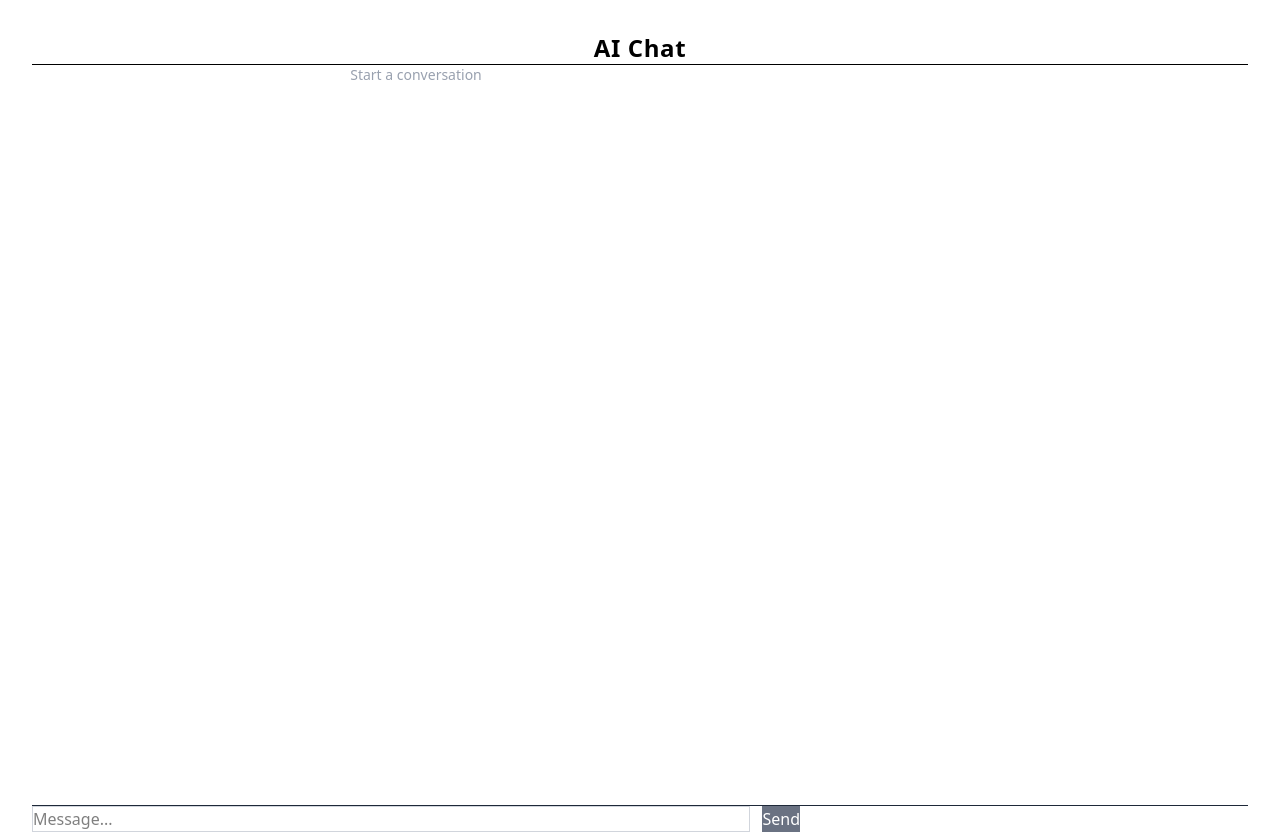
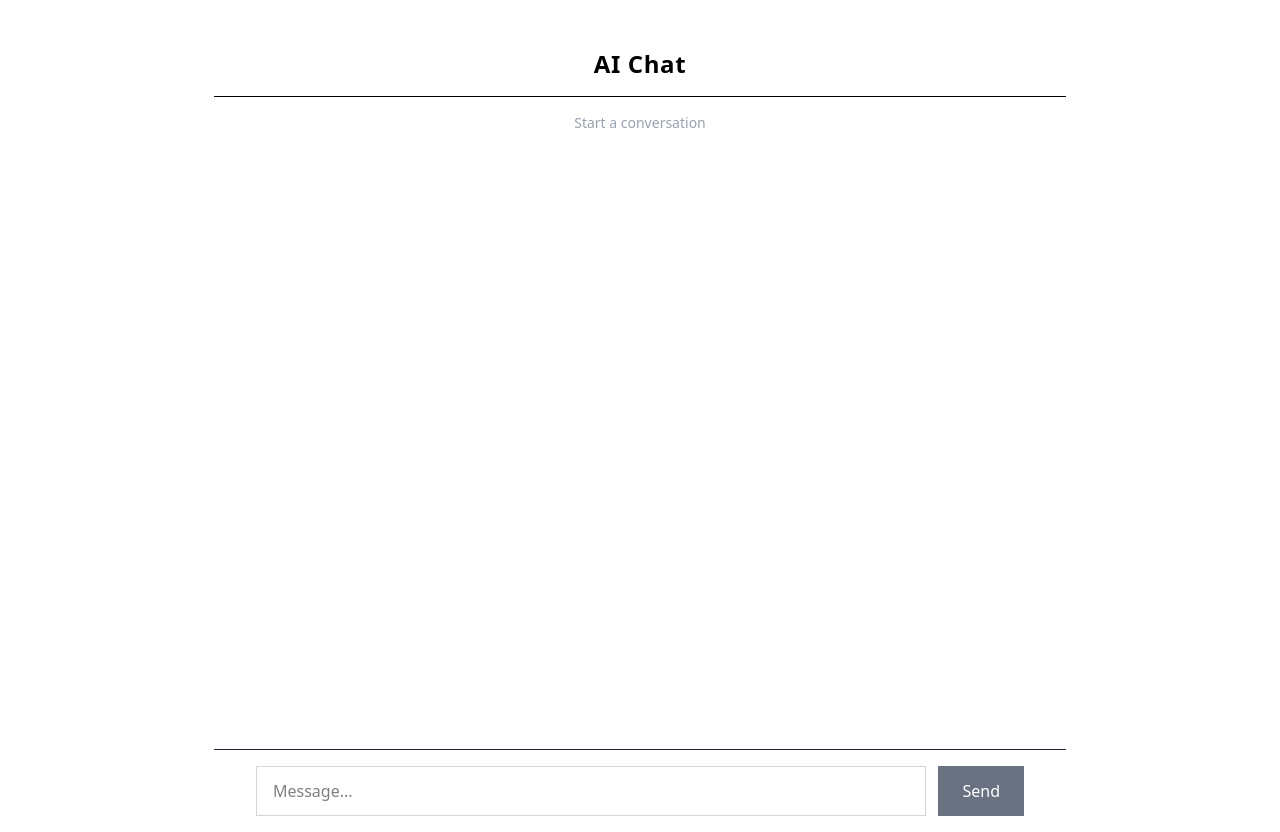
Before and after one commit to Kul-deep-7/MERN-AIchatbot, a React app in the folder frontend/: page / in a window 1280 px wide. Built offline with nearby package versions, Linux system fonts and the light colour scheme; no server answers; the HTML template or start-up script is replaced by a standard one.

Commit message:
style: update layout for App component and remove unnecessary global styles in index.css

```diff
--- a/frontend/src/App.jsx
+++ b/frontend/src/App.jsx
@@ -52,7 +52,7 @@ function App() {
   }
 
   return (
-    <div className='min-h-screen bg-white flex flex-col' >
+    <div className='min-h-screen bg-white flex flex-col max-w-[70%] mx-auto' >
 
       <div className='border-b border-black p-4'>
         <h1 className='text-center text-2xl font-bold tracking-wide'>AI Chat</h1>
--- a/frontend/src/index.css
+++ b/frontend/src/index.css
@@ -8,9 +8,3 @@ html, body, #root {
 #root {
     padding: 0%;
 }
-
-* {
-  margin: 0;
-  padding: 0;
-  box-sizing: border-box;
-}
```
